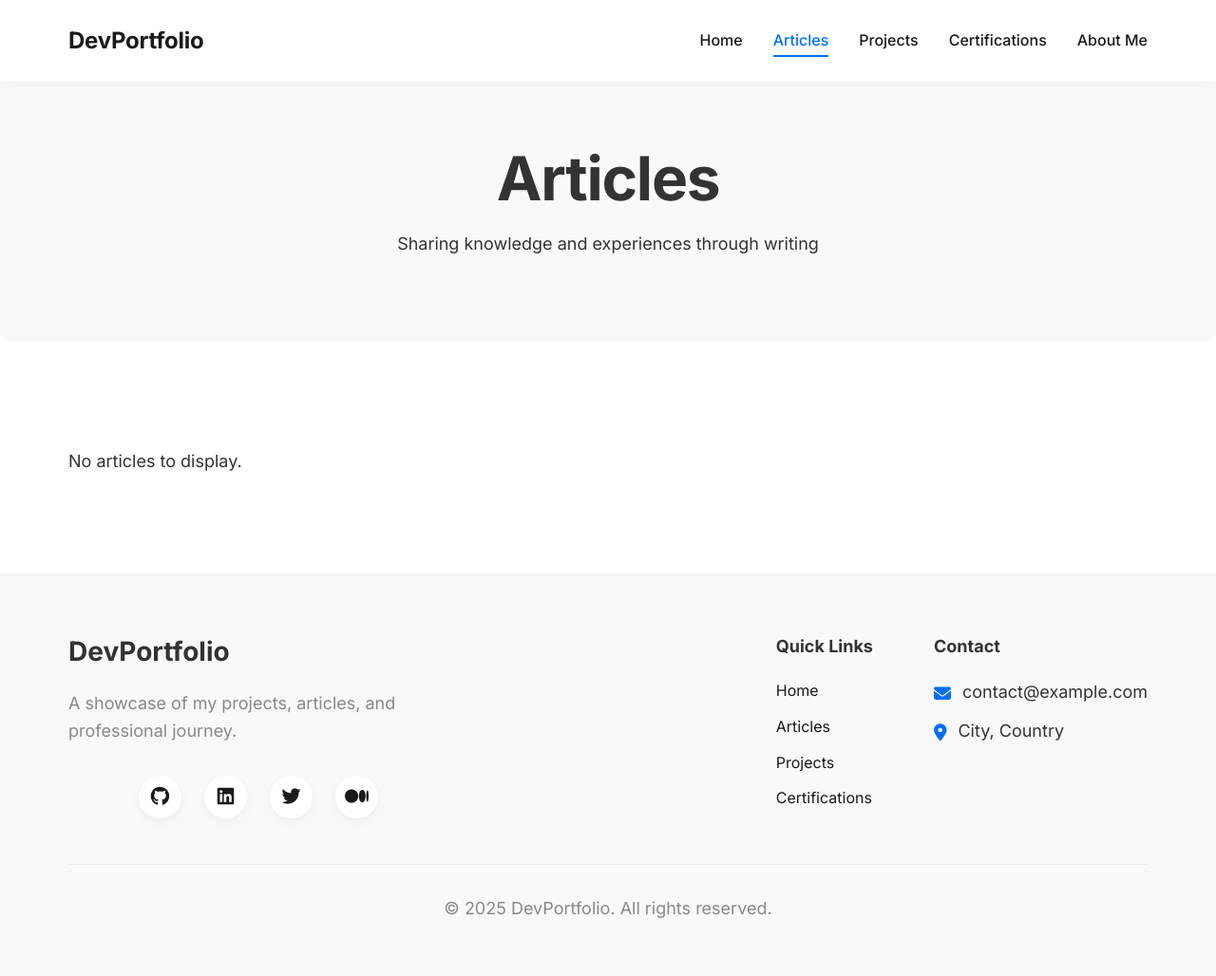
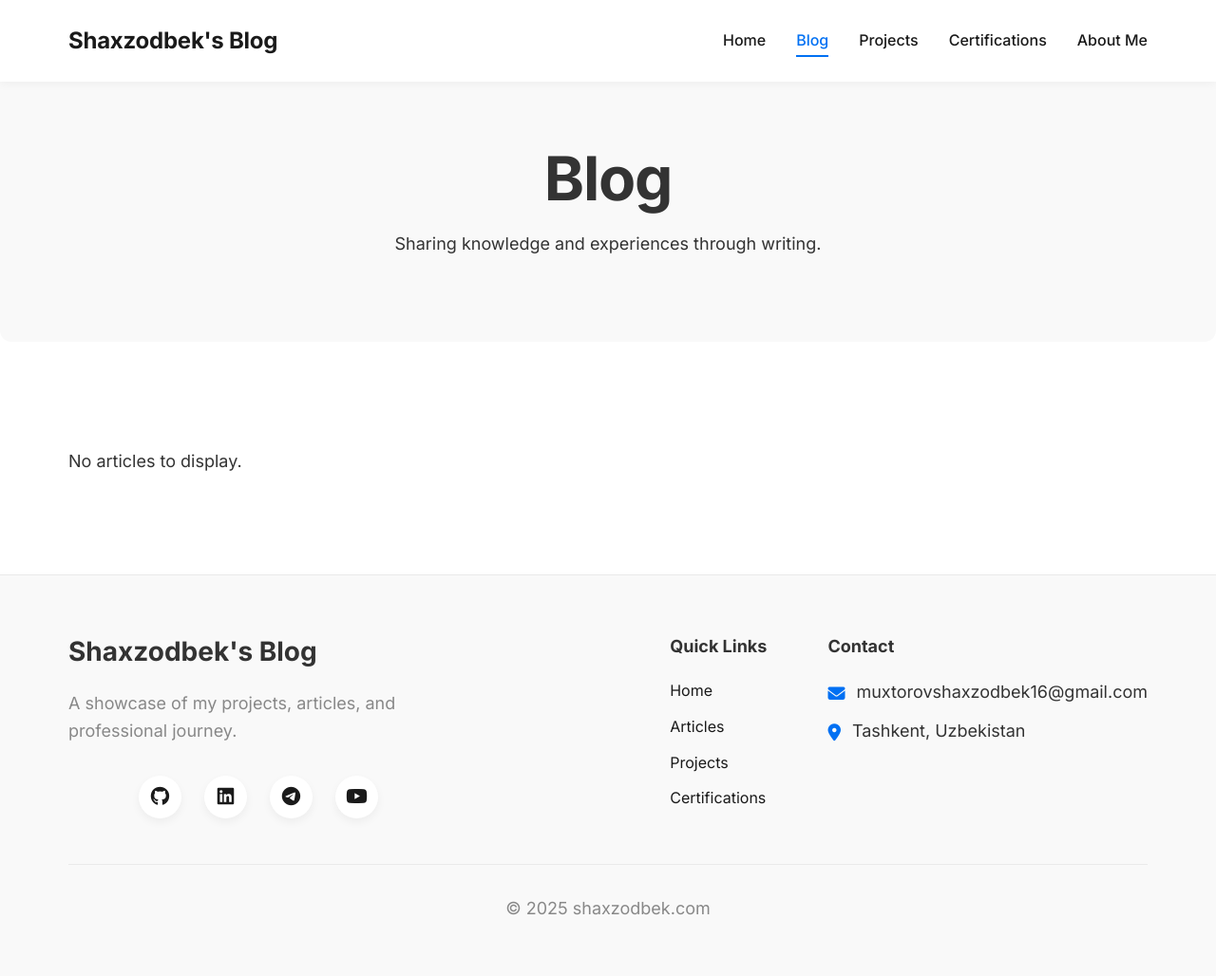
Before and after one commit to Shaxzodbek16/shaxzodbek.com, a Django app: page /articles/ in a window 1280 px wide. Shown: the whole page at 95% size. Run offline with Django 5.2, Linux system fonts and the light colour scheme; data that the repository does not hold is empty.

Commit message:
texts fixed

```diff
--- a/core/templates/404.html
+++ b/core/templates/404.html
@@ -1,7 +1,6 @@
-
 {% extends "base.html" %}
 
-{% block title %}Page Not Found | Developer Portfolio{% endblock %}
+{% block title %}Page Not Found | Shaxzodbek's Blog{% endblock %}
 
 {% block content %}
     <section class="error-page">
@@ -9,7 +8,7 @@
             <div class="error-content">
                 <h1>404</h1>
                 <h2>Page Not Found</h2>
-                <p>The page you are looking for might have been removed, had its name changed, or is temporarily unavailable.</p>
+                <p>Qidirmoqchi bo'lgan sahifa olib tashlangan, nomi o'zgartirilgan yoki vaqtincha mavjud emas.</p>
                 <a href="/" class="button">Back to Home</a>
             </div>
         </div>
--- a/core/templates/base.html
+++ b/core/templates/base.html
@@ -2,10 +2,33 @@
 {% load static %}
 <html lang="en">
 <head>
+
     <meta charset="UTF-8">
     <meta name="viewport" content="width=device-width, initial-scale=1.0">
-    <title>{% block title %}Developer Portfolio{% endblock %}</title>
-    <meta name="description" content="Personal portfolio and blog showcasing projects and articles">
+    <title>{% block title %}Shaxzodbek's Blog{% endblock %}</title>
+    <meta name="description"
+          content="{% block description %}Shaxzodbek's Blog - Personal thoughts, tutorials, and insights on technology and programming{% endblock %}">
+    <meta name="keywords"
+          content="{% block keywords %}blog, technology, programming, python, javascript, web development, AI, machine learning{% endblock %}">
+    <meta name="author" content="Shaxzodbek Muxtorov">
+
+    <!-- Open Graph / Facebook -->
+    <meta property="og:type" content="website">
+    <meta property="og:url" content="{{ request.build_absolute_uri }}">
+    <meta property="og:title" content="{% block og_title %}Shaxzodbek's Blog{% endblock %}">
+    <meta property="og:description"
+          content="{% block og_description %}Shaxzodbek's Blog - Personal thoughts, tutorials, and insights on technology and programming{% endblock %}">
+    <meta property="og:image" content="{% block og_image %}{% static 'blog/img/shaxzodbek.png' %}{% endblock %}">
+    <meta property="og:site_name" content="Shaxzodbek's Blog">
+    <meta property="og:locale" content="en_US">
+
+    <!-- Twitter -->
+    <meta name="twitter:card" content="summary_large_image">
+    <meta name="twitter:url" content="{{ request.build_absolute_uri }}">
+    <meta name="twitter:title" content="{% block twitter_title %}Shaxzodbek's Blog{% endblock %}">
+    <meta name="twitter:description" content="{% block twitter_description %}Shaxzodbek's Blog - Personal thoughts, tutorials, and insights on technology and programming{% endblock %}">
+    <meta name="twitter:image" content="{% block twitter_image %}{% static 'blog/img/shaxzodbek.png' %}{% endblock %}">
+    <meta name="twitter:site" content="@Shaxzodbek1608">
     <link rel="stylesheet" href="{% static 'blog/css/styles.css' %}">
     <link rel="preconnect" href="https://fonts.googleapis.com">
     <link rel="preconnect" href="https://fonts.gstatic.com" crossorigin>
--- a/core/templates/blog/article_detail.html
+++ b/core/templates/blog/article_detail.html
@@ -1,6 +1,6 @@
 {% extends "base.html" %}
 
-{% block title %}{{ article.title }} | Developer Portfolio{% endblock %}
+{% block title %}{{ article.title }} | Shaxzodbek's Blog{% endblock %}
 
 {% block content %}
     <article class="article-detail">
@@ -25,7 +25,7 @@
 
                 {% if article.image %}
                     <div class="content-section">
-                        {{ article.content2|escape }}
+                        {{ article.content2|safe }}
                     </div>
                 {% endif %}
             </div>
--- a/core/templates/blog/articles.html
+++ b/core/templates/blog/articles.html
@@ -1,12 +1,12 @@
 {% extends "base.html" %}
 
-{% block title %}Articles | Developer Portfolio{% endblock %}
+{% block title %}Articles | Shaxzodbek's Blog{% endblock %}
 
 {% block content %}
     <section class="page-header">
         <div class="container">
-            <h1>Articles</h1>
-            <p>Sharing knowledge and experiences through writing</p>
+            <h1>Blog</h1>
+            <p>Sharing knowledge and experiences through writing.</p>
         </div>
     </section>
     <section class="articles">
--- a/core/templates/blog/certification_detail.html
+++ b/core/templates/blog/certification_detail.html
@@ -1,6 +1,6 @@
 {% extends "base.html" %}
 
-{% block title %}{{ certification.name }} | Developer Portfolio{% endblock %}
+{% block title %}{{ certification.name }} | Shaxzodbek's Blog{% endblock %}
 
 {% block content %}
     <section class="certification-detail">
--- a/core/templates/blog/certifications.html
+++ b/core/templates/blog/certifications.html
@@ -1,6 +1,6 @@
 {% extends "base.html" %}
 
-{% block title %}Certifications | Developer Portfolio{% endblock %}
+{% block title %}Certifications | Shaxzodbek's Blog{% endblock %}
 
 {% block content %}
     <section class="page-header">
--- a/core/templates/blog/project_detail.html
+++ b/core/templates/blog/project_detail.html
@@ -1,6 +1,6 @@
 {% extends "base.html" %}
 
-{% block title %}{{ project.name }} | Developer Portfolio{% endblock %}
+{% block title %}{{ project.name }} | Shaxzodbek's Blog{% endblock %}
 
 {% block content %}
     <section class="project-detail">
--- a/core/templates/blog/projects.html
+++ b/core/templates/blog/projects.html
@@ -1,6 +1,6 @@
 {% extends "base.html" %}
 
-{% block title %}Projects | Developer Portfolio{% endblock %}
+{% block title %}Projects | Shaxzodbek's Blog{% endblock %}
 
 {% block content %}
     <section class="page-header">
--- a/core/templates/parts/footer.html
+++ b/core/templates/parts/footer.html
@@ -2,13 +2,20 @@
     <div class="container">
         <div class="footer-content">
             <div class="footer-left">
-                <h3>DevPortfolio</h3>
+                <h3>Shaxzodbek's Blog</h3>
                 <p>A showcase of my projects, articles, and professional journey.</p>
                 <div class="social-links">
-                    <a href="https://github.com" target="_blank"><i class="fab fa-github"></i></a>
-                    <a href="https://linkedin.com" target="_blank"><i class="fab fa-linkedin"></i></a>
-                    <a href="https://twitter.com" target="_blank"><i class="fab fa-twitter"></i></a>
-                    <a href="https://medium.com" target="_blank"><i class="fab fa-medium"></i></a>
+                    <a href="https://github.com/Shaxzodbek16" target="_blank" aria-label="GitHub"><i
+                            class="fab fa-github"></i></a>
+                    <a href="https://linkedin.com/in/shaxzodbek-muxtorov-59144a294" target="_blank"
+                       aria-label="LinkedIn"><i class="fab fa-linkedin"></i></a>
+                    <a href="https://t.me/tmshaxzodbek" target="_blank" aria-label="Telegram"><i
+                            class="fab fa-telegram"></i></a>
+                    <a href="https://www.youtube.com/@Shaxzodbek16" target="_blank" aria-label="YouTube"><i
+                            class="fab fa-youtube"></i></a>
+                    {% if cv.file %}
+                        <a href="{{ cv.file.url }}" download aria-label="CV">CV</a>
+                    {% endif %}
                 </div>
             </div>
             <div class="footer-right">
@@ -23,13 +30,13 @@
                 </div>
                 <div class="footer-contact">
                     <h4>Contact</h4>
-                    <p><i class="fas fa-envelope"></i> contact@example.com</p>
-                    <p><i class="fas fa-map-marker-alt"></i> City, Country</p>
+                    <p><i class="fas fa-envelope"></i>muxtorovshaxzodbek16@gmail.com</p>
+                    <p><i class="fas fa-map-marker-alt"></i> Tashkent, Uzbekistan</p>
                 </div>
             </div>
         </div>
         <div class="copyright">
-            <p>&copy; <span id="current-year"></span> DevPortfolio. All rights reserved.</p>
+            <p>&copy; <span id="current-year"></span> shaxzodbek.com</p>
         </div>
     </div>
 </footer>
--- a/core/templates/parts/navbar.html
+++ b/core/templates/parts/navbar.html
@@ -1,12 +1,12 @@
 <header class="navbar">
     <div class="container">
         <div class="logo">
-            <a href="/">DevPortfolio</a>
+            <a href="/">Shaxzodbek's Blog</a>
         </div>
         <nav>
             <ul class="nav-links">
                 <li><a href="/" class="{% if request.path == '/' %}active{% endif %}">Home</a></li>
-                <li><a href="/articles/" class="{% if '/articles/' in request.path %}active{% endif %}">Articles</a>
+                <li><a href="/articles/" class="{% if '/articles/' in request.path %}active{% endif %}">Blog</a>
                 </li>
                 <li><a href="/projects/" class="{% if '/projects/' in request.path %}active{% endif %}">Projects</a>
                 </li>
```
Also changed, not shown: core/templates/home.html (+6 -5 lines).
